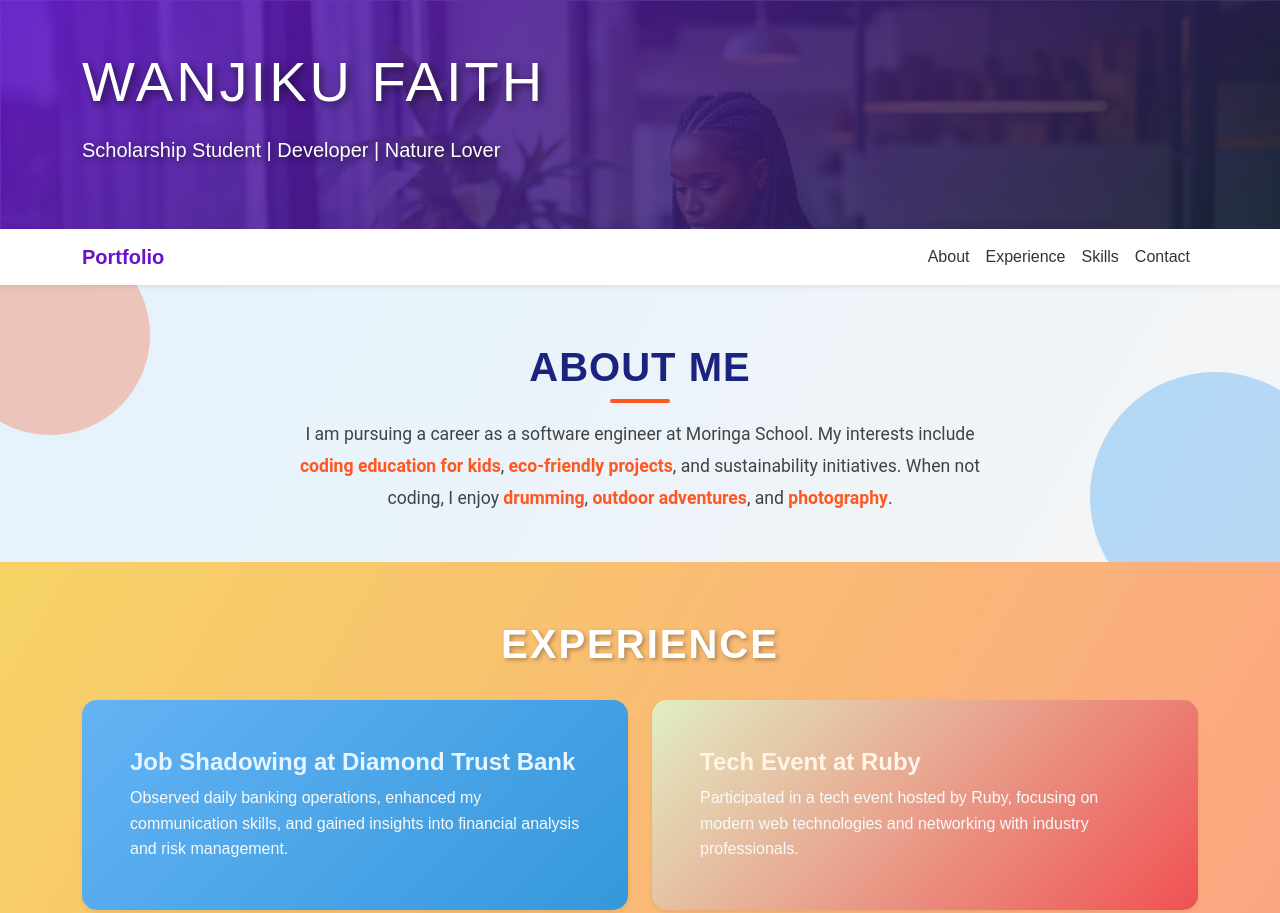
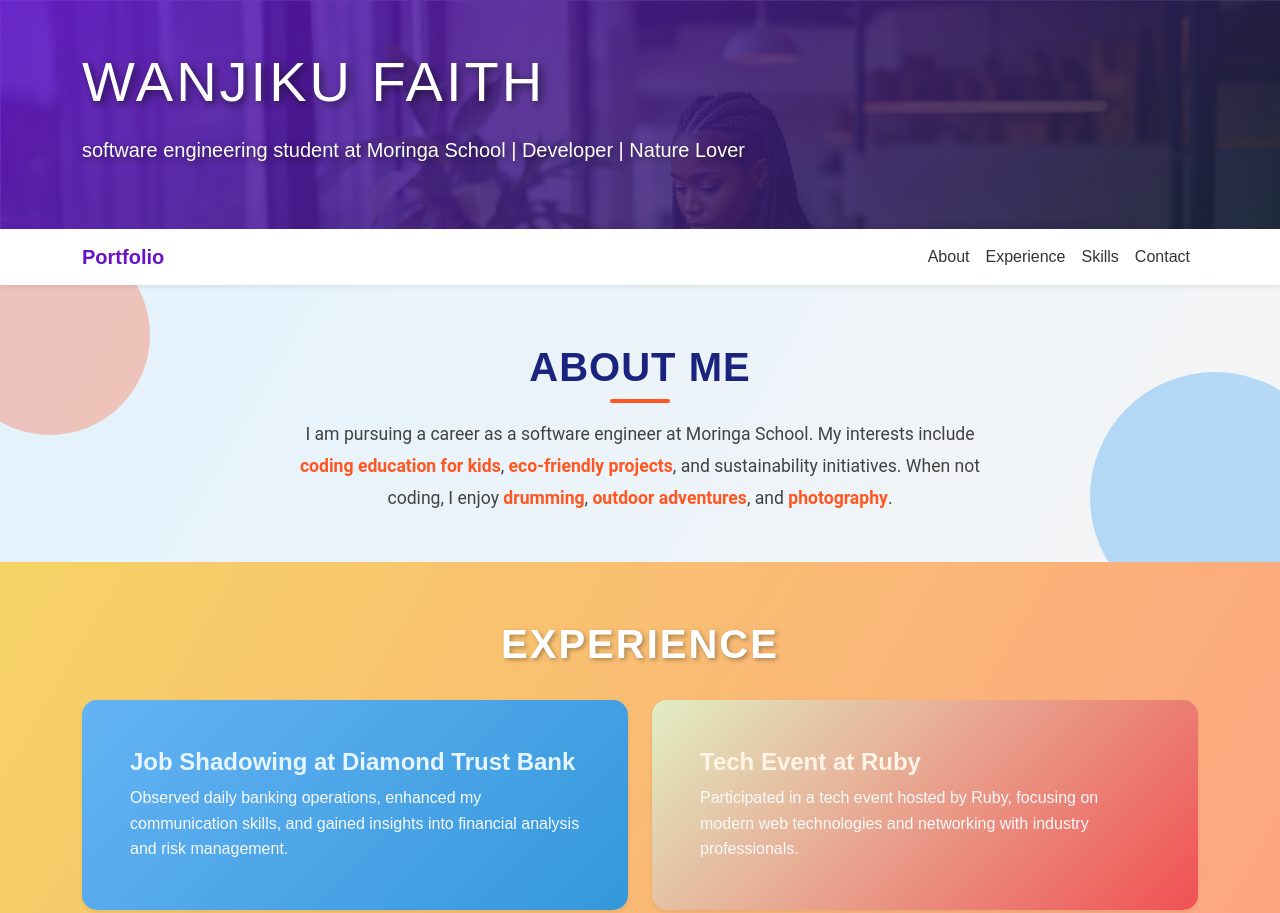
Before and after one commit to wanjiku8/Portfolio-Wanjiku-Faith, a plain HTML site: page index.html in a window 1280 px wide. Shown: the top 913 px of the page. Drawn offline with nearby package versions, Linux system fonts and the light colour scheme.

Commit message:
commit 9

```diff
--- a/index.html
+++ b/index.html
@@ -15,7 +15,7 @@
         <div class="bg-image">
             <div class="container">
                 <h1 class="display-4">Wanjiku Faith</h1>
-                <p class="lead">Scholarship Student | Developer | Nature Lover</p>
+                <p class="lead">software engineering student at Moringa School | Developer | Nature Lover</p>
             </div>
         </div>
     </header>
```
